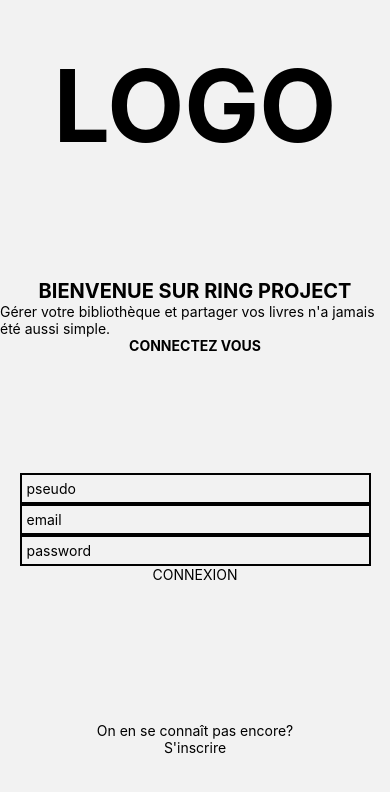
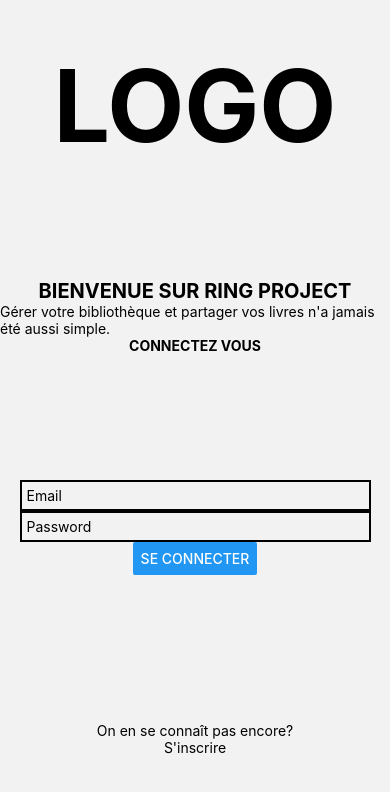
Before and after one commit to AvellaJB/reactNative-front-ring, a React Native app: screen /Connexion in a window 390 px wide. Shown: the top 792 px of the page. Built offline with nearby package versions, Linux system fonts and the light colour scheme.

Commit message:
Front back login OK

```diff
--- a/api/MONGOApi.js
+++ b/api/MONGOApi.js
@@ -0,0 +1,16 @@
+import axios from "axios";
+
+const baseURL = "http://10.0.2.2:1664";
+
+const base = axios.create({ baseURL });
+
+const MONGOApi = {
+  login(body) {
+    return base
+      .post("/login", body)
+      .then((res) => res.data)
+      .catch((e) => console.log(e));
+  },
+};
+
+export default MONGOApi;
--- a/components/Login.js
+++ b/components/Login.js
@@ -4,22 +4,84 @@ import {
   StyleSheet,
   TextInput,
   TouchableOpacity,
+  Button,
+  Alert,
 } from "react-native";
 import React from "react";
+import { useForm, Controller } from "react-hook-form";
+import MONGOApi from "../api/MONGOApi";
+import AsyncStorage from "@react-native-async-storage/async-storage";
 
 export default function Login({ navigation }) {
+  const {
+    control,
+    handleSubmit,
+    formState: { errors },
+  } = useForm({
+    defaultValues: {
+      pseudo: "",
+      mail: "",
+      password: "",
+    },
+  });
+  const onSubmit = (data) => {
+    MONGOApi.login(data)
+      .then((result) => {
+        const { jwt } = result;
+        const setJWT = async (result) => {
+          try {
+            await AsyncStorage.setItem("jwt", result);
+          } catch (e) {
+            console.log("Error asyncStorage.");
+          }
+        };
+        setJWT(jwt);
+        navigation.navigate("TabBar");
+      })
+      .catch((err) => {
+        console.log(err);
+      });
+  };
+
   return (
     <View style={styles.formcontainer}>
-      <TextInput placeholder="pseudo" style={styles.inputText} />
-      <TextInput placeholder="email" style={styles.inputText} />
-      <TextInput
-        placeholder="password"
-        style={styles.inputText}
-        secureTextEntry={true}
+      {errors.firstName && <Text>This is required.</Text>}
+
+      <Controller
+        control={control}
+        rules={{
+          maxLength: 100,
+        }}
+        render={({ field: { onChange, onBlur, value } }) => (
+          <TextInput
+            style={styles.inputText}
+            onBlur={onBlur}
+            onChangeText={onChange}
+            value={value}
+            placeholder="Email"
+          />
+        )}
+        name="mail"
       />
-      <TouchableOpacity>
-        <Text onPress={() => navigation.navigate("TabBar")}>CONNEXION</Text>
-      </TouchableOpacity>
+
+      <Controller
+        control={control}
+        rules={{
+          maxLength: 100,
+        }}
+        render={({ field: { onChange, onBlur, value } }) => (
+          <TextInput
+            style={styles.inputText}
+            onBlur={onBlur}
+            onChangeText={onChange}
+            value={value}
+            placeholder="Password"
+          />
+        )}
+        name="password"
+      />
+
+      <Button title="Se connecter" onPress={handleSubmit(onSubmit)} />
     </View>
   );
 }
--- a/package.json
+++ b/package.json
@@ -15,15 +15,18 @@
     "@react-navigation/stack": "^6.2.1",
     "axios": "^0.27.2",
     "expo": "~44.0.0",
+    "expo-barcode-scanner": "~11.2.0",
     "expo-status-bar": "~1.2.0",
+    "jsonwebtoken": "^8.5.1",
     "react": "17.0.1",
     "react-dom": "17.0.1",
+    "react-hook-form": "^7.30.0",
     "react-native": "0.64.3",
     "react-native-gesture-handler": "~2.1.0",
     "react-native-safe-area-context": "3.3.2",
     "react-native-screens": "~3.10.1",
     "react-native-web": "0.17.1",
-    "expo-barcode-scanner": "~11.2.0"
+    "@react-native-async-storage/async-storage": "~1.15.0"
   },
   "devDependencies": {
     "@babel/core": "^7.12.9"
```
Also changed, not shown: 1 other file (tests, documents, lock files or other folders).
